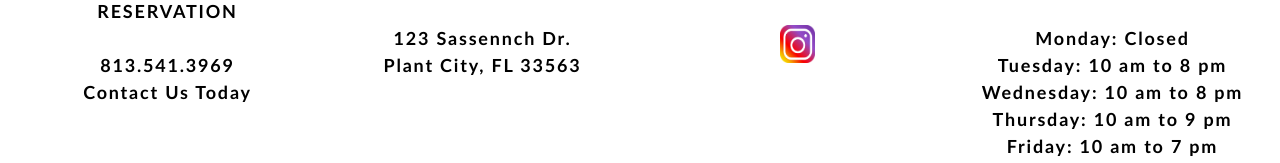
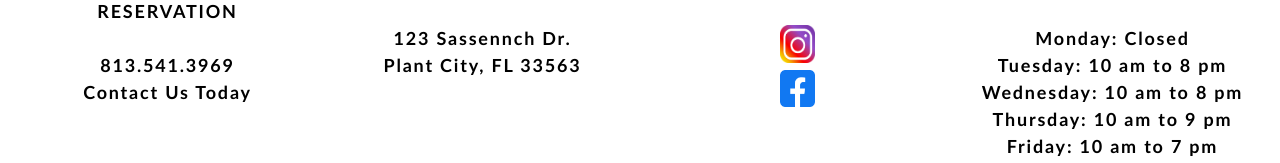
Before and after one commit to bdoneq7/novaashartistry, a React (Create React App) app: page / in a window 1280 px wide. Shown: the part 1346-1509 px from the top of the page. Built offline with nearby package versions, Linux system fonts and the light colour scheme.

Commit message:
updated footer

```diff
--- a/src/components/Footer/index.js
+++ b/src/components/Footer/index.js
@@ -1,5 +1,6 @@
 import React from "react";
 import instagrampic from "../../assets/images/instagrampic.png";
+import facebookpic from "../../assets/images/facebookpic.png";
 
 function Footer() {
 	return (
@@ -28,6 +29,11 @@ function Footer() {
 			<img src={instagrampic} style={{ width: "11%", height: "30%" }} alt="Instagram" title="Instagram" />
 			</a>
 
+			<br/>
+			<a href="https://www.instagram.com/love.summer.beauty/">
+			<img src={facebookpic} style={{ width: "11%", height: "30%" }} alt="Facebook" title="Facebook" />
+			</a>
+
 			</div>
 
 			<div class="footersection">
```
Also changed, not shown: src/assets/images/facebookpic.png (added).
